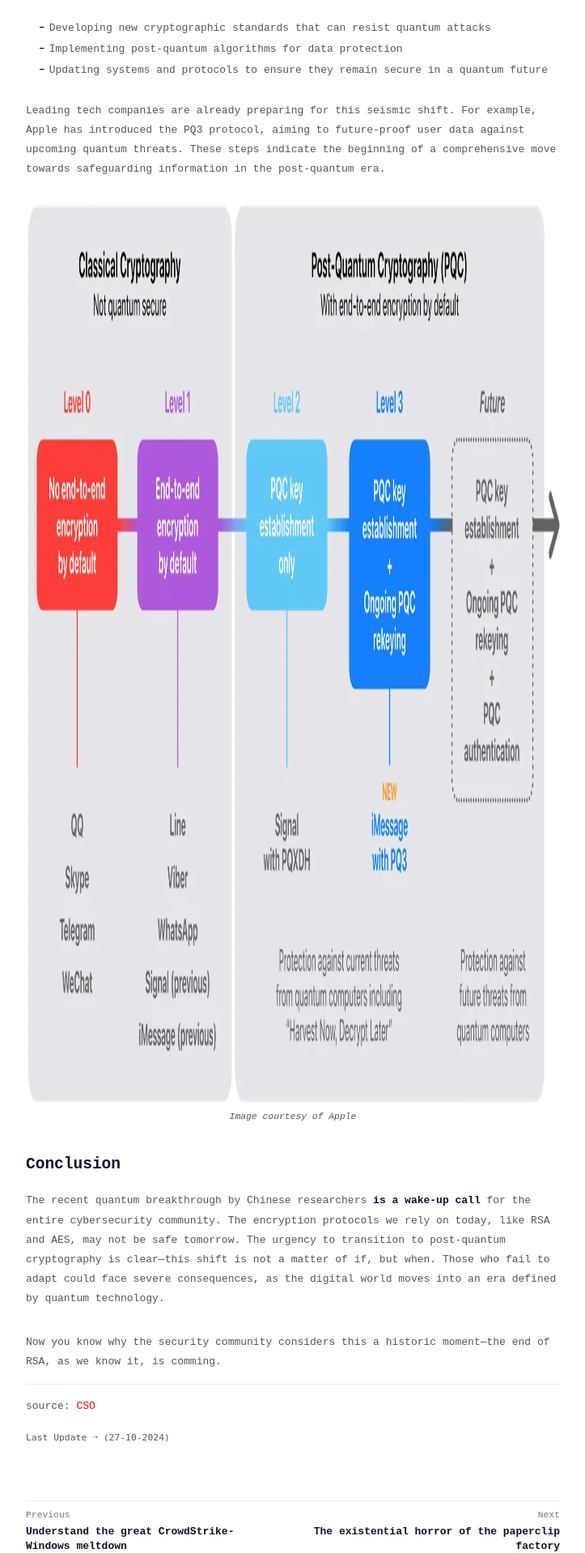
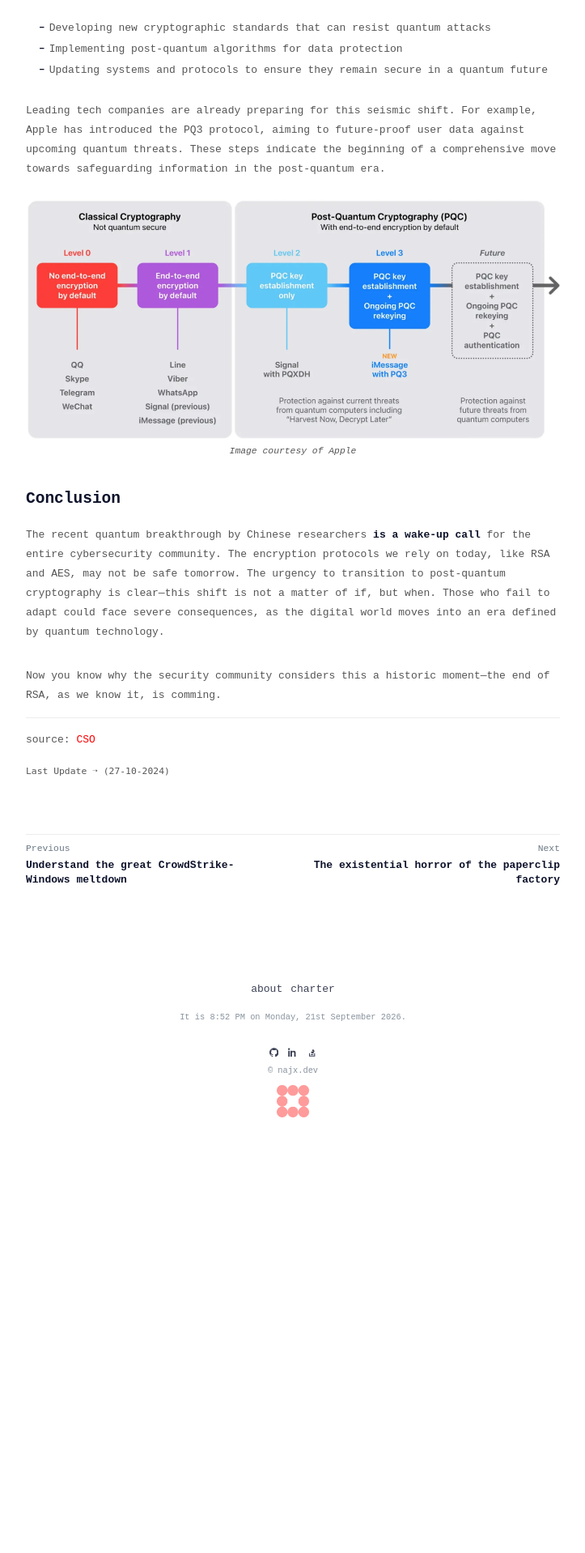
Before and after one commit to najx/najx.github.io, a Jekyll site: the page built from _posts/quantum-computing-breakthrough/2024-10-27-quantum.md, in a window 1280 px wide. Shown: the part 2367-4285 px from the top of the page at 81% size, without its empty margins (278-1001 px from the left). Built offline with Jekyll 4.4.1, drawn with Linux system fonts in a browser that asks for light colours; some web fonts are replaced; after the commit the page ends 3773 px from its top, so only the background shows below that.

Commit message:
Empêcher l'attribut height d'étirer l'image de l'article quantum
Le lot #10 ajoute width et height sur les images d'articles pour figer
leur place avant chargement. Sur celle-ci, seule à n'avoir aucun style
en ligne, le CSS du thème ne pose que max-width: 100% sans height: auto,
donc la hauteur de l'attribut l'emportait : mesurée dans un navigateur,
l'image sortait en 315x1118 au lieu du ratio 2.236 attendu. Le style en
ligne rend la main à l'aspect-ratio, et 315x141 est retrouvé.

Co-Authored-By: Claude Opus 5 <noreply@anthropic.com>

```diff
--- a/_posts/quantum-computing-breakthrough/2024-10-27-quantum.md
+++ b/_posts/quantum-computing-breakthrough/2024-10-27-quantum.md
@@ -50,7 +50,7 @@ The urgency to move towards post-quantum cryptography has never been greater. Ex
 
 Leading tech companies are already preparing for this seismic shift. For example, Apple has introduced the PQ3 protocol, aiming to future-proof user data against upcoming quantum threats. These steps indicate the beginning of a comprehensive move towards safeguarding information in the post-quantum era.
 
-<figure> <img src="/assets/img/2/2.webp" alt="data encryption" width="2500" height="1118" loading="lazy"> <figcaption>Image courtesy of Apple</figcaption> </figure>
+<figure> <img src="/assets/img/2/2.webp" alt="data encryption" width="2500" height="1118" loading="lazy" style="height:auto;"> <figcaption>Image courtesy of Apple</figcaption> </figure>
 
 # Conclusion
 
```
